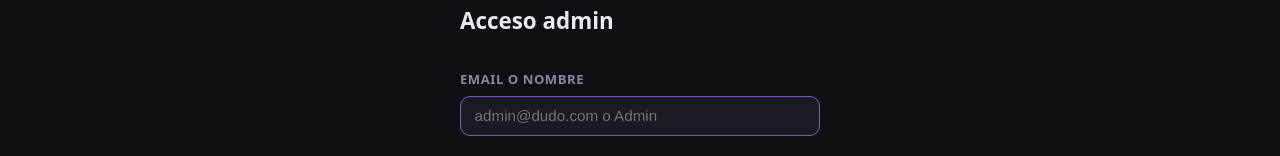
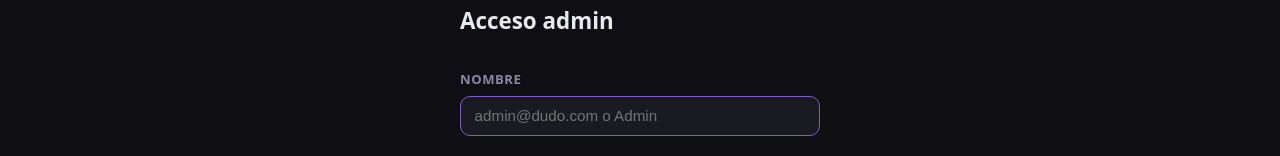
Before and after one commit to Kurtshebayn/duDapp, a React (Vite) app in the folder frontend/: page /login in a window 1280 px wide. Shown: the part 151-307 px from the top of the page. Built offline with nearby package versions, Linux system fonts and the light colour scheme; no server answers.

Commit message:
test deploy

```diff
--- a/frontend/src/pages/Login.jsx
+++ b/frontend/src/pages/Login.jsx
@@ -32,7 +32,7 @@ export default function Login() {
       {error && <div className="alert alert-error">{error}</div>}
       <form onSubmit={handleSubmit}>
         <div className="form-group">
-          <label className="form-label">Email o nombre</label>
+          <label className="form-label">Nombre</label>
           <input
             className="form-input"
             type="text"
```
